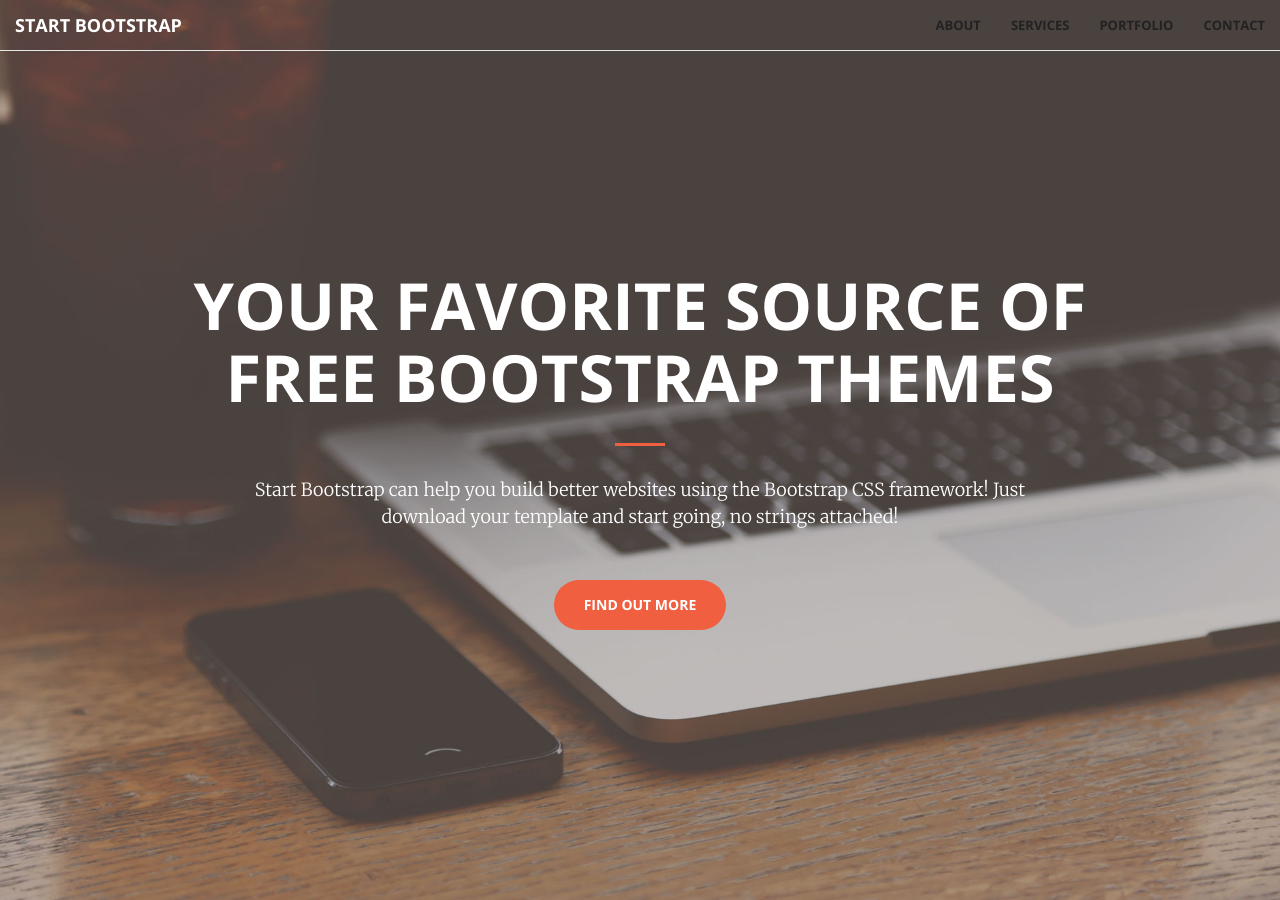
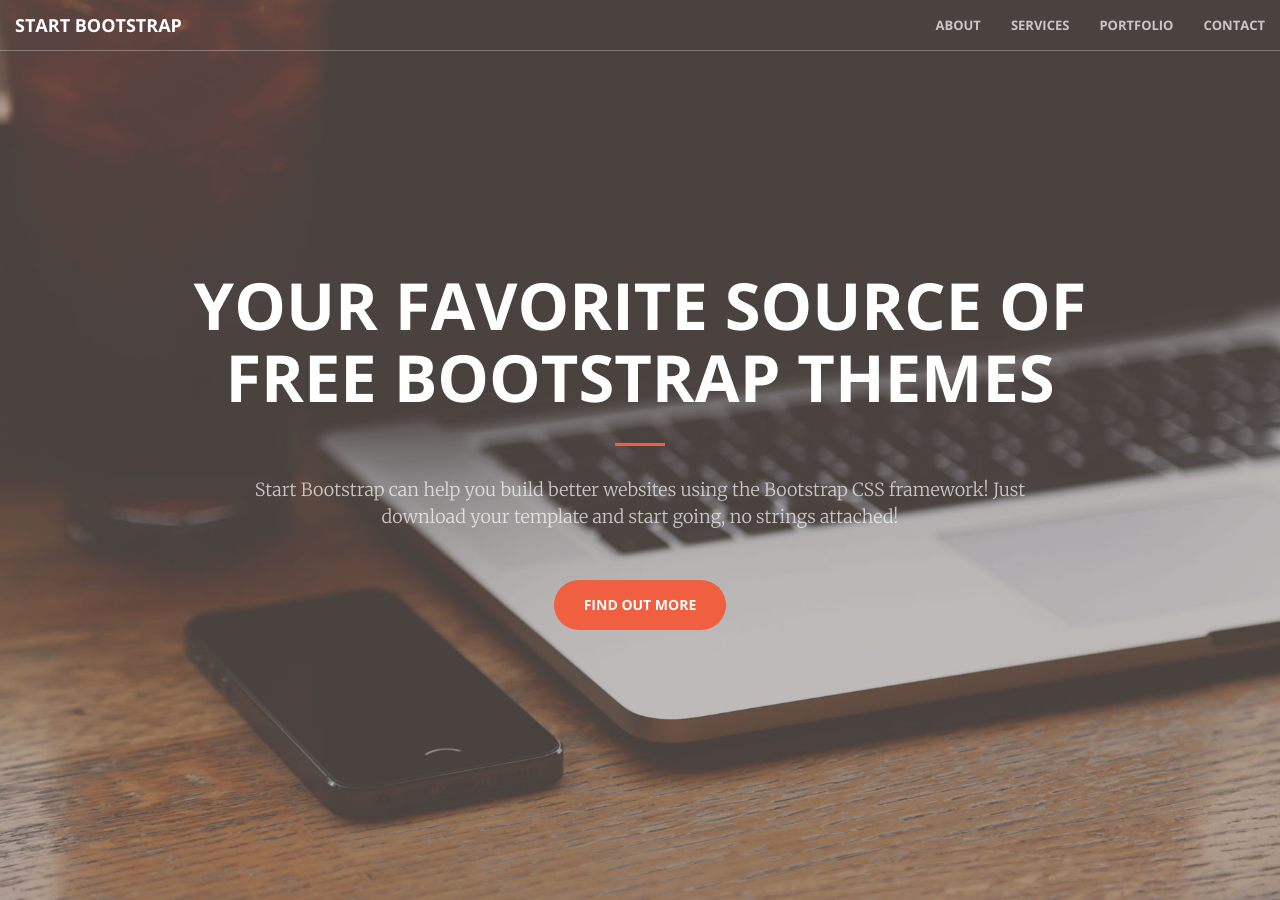
Before and after one commit to hkstarkdpm/lakeparkpodiatry.com, a Jekyll site: the page built from index.html, in a window 1280 px wide and 900 px high. Built offline with Jekyll 4.4.1, drawn with Linux system fonts in a browser that asks for light colours.

Commit message:
fixed SCSS color function issue

```diff
--- a/_sass/_base.scss
+++ b/_sass/_base.scss
@@ -52,7 +52,7 @@
 }
 
 .text-faded {
-    color: fade(white, 70%);
+    color: rgba(white, .7);
 }
 
 section {
@@ -71,7 +71,7 @@
 
 .navbar-default {
     background-color: white;
-    border-color: fade($theme-dark, 5%);
+    border-color: rgba($theme-dark, .5);
     @include sans-serif-font;
     @include transition-all;
     .navbar-header .navbar-brand {
@@ -110,9 +110,9 @@
     }
     @media (min-width: 768px) {
         background-color: transparent;
-        border-color: fade(white, 30%);
+        border-color: rgba(white, .3);
         .navbar-header .navbar-brand {
-            color: fade(white, 70%);
+            color: rgba(white, .7);
             &:hover,
             &:focus {
                 color: white;
@@ -120,14 +120,14 @@
         }
         .nav > li > a,
         .nav > li > a:focus {
-            color: fade(white, 70%);
+            color: rgba(white, .7);
             &:hover {
                 color: white;
             }
         }
         &.affix {
             background-color: white;
-            border-color: fade($theme-dark, 5%);
+            border-color: rgba($theme-dark, .5);
             .navbar-header .navbar-brand {
                 color: $theme-primary;
                 font-size: 14px;
@@ -175,7 +175,7 @@
             }
             p {
                 font-weight: 300;
-                color: fade(white, 70%);
+                color: rgba(white, .7);
                 font-size: 16px;
                 margin-bottom: 50px;
             }
@@ -231,7 +231,7 @@
         color: white;
         opacity: 0;
         display: block;
-        background: fade($theme-primary, 90%);
+        background: rgba( $theme-primary, .9 );
         position: absolute;
         bottom: 0;
         text-align: center;
```
